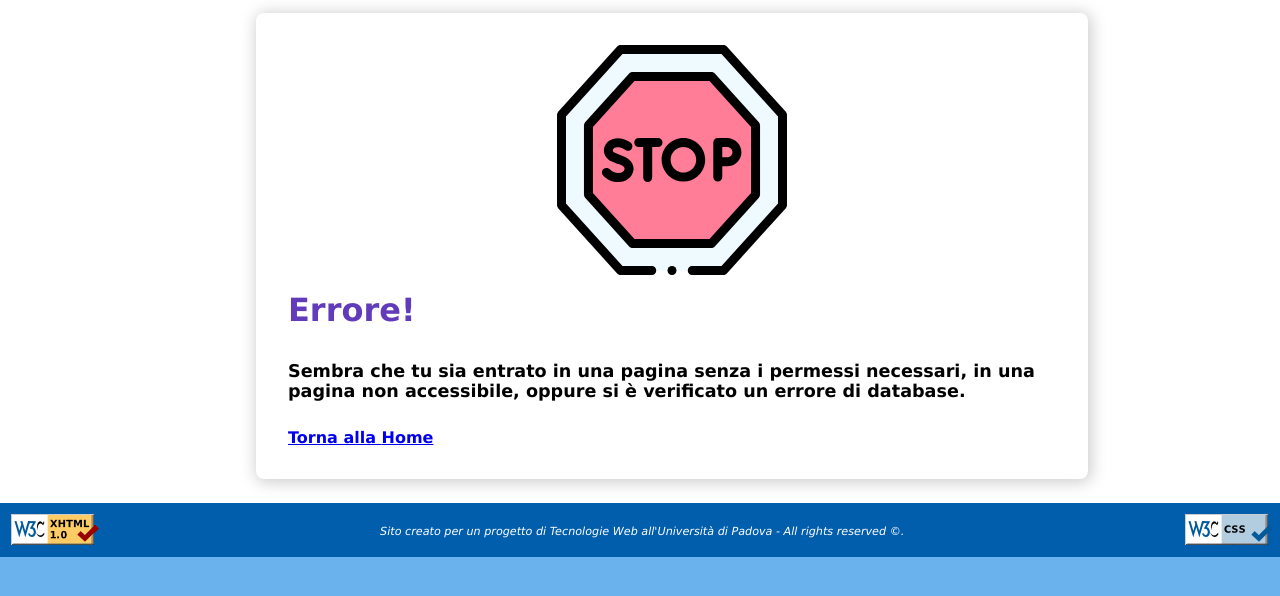
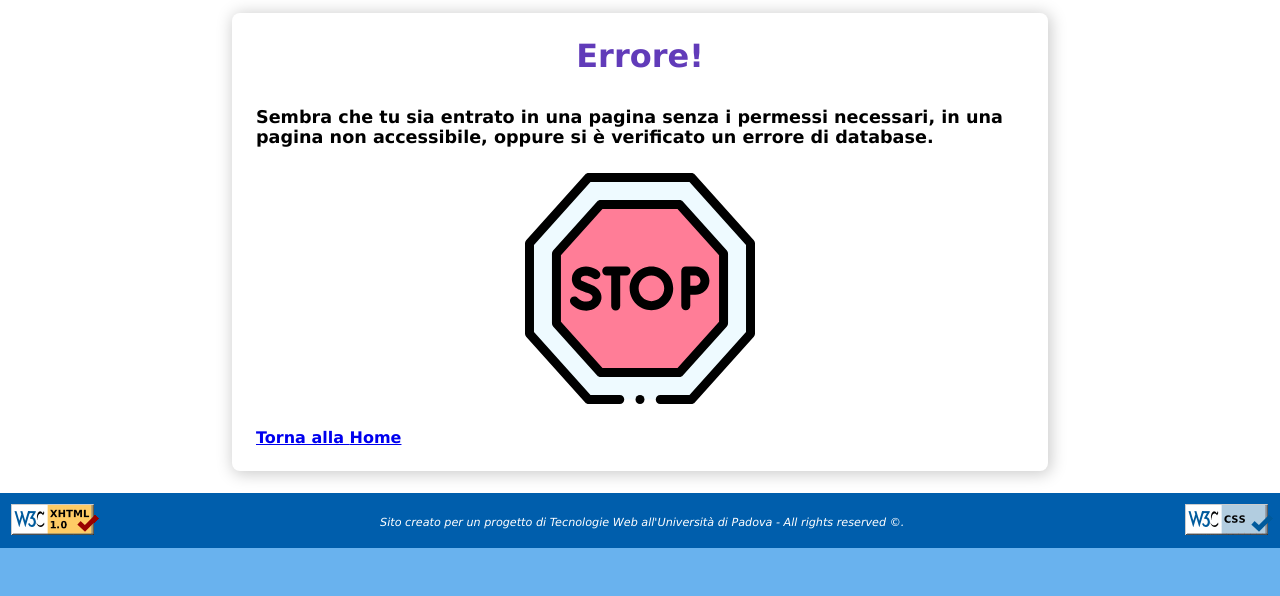
Before and after one commit to MicheleBaldisseri/TwoNotes, a PHP site: page /php/errorPage.php in a window 1280 px wide. Shown: the part 91-687 px from the top of the page. Run offline with PHP 8.4, Linux system fonts and the light colour scheme.

Commit message:
immagini in css

```diff
--- a/styles/stile.css
+++ b/styles/stile.css
@@ -70,6 +70,10 @@ h3{
 .navigazione ul li{
     display: inline;
     padding: 0.5em;
+}
+.image{
+    margin: 1em auto 0em;
+    width: 60%;
 }
 /*
 ============
@@ -183,13 +187,8 @@ SEZIONE ABOUT US
 #content_aboutUs p {
     font-size: 1.2em;
 }
-#content_aboutUs img{
-    display: block;
-    max-width: 30em;
-    max-height: 30em;
-    width: 70%;
-    height: 80%;
-    margin: auto;
+#AU_img{
+    content:url("../img/people_dance.png");
 }
 /*
 ================
@@ -222,6 +221,10 @@ SEZIONE CONTATTI
     margin: auto;
     margin-top: 1.5em;
     width: 35%;
+}
+#contatti_img{
+    content:url("../img/Support.png");
+    width: 40%;
 }
 /*
 ====================
@@ -612,35 +615,31 @@ SEZIONE FOOTER
 }
 /*
 ===============
-SEZIONE 404PAGE
+SEZIONE PAGINE ERRORI
 ===============
 */
-#error404{
-    width: 60%;
-    margin-left: 20%;
-    padding: 2em;
-    margin-top: 1.5em;
+#errorPage{
+    margin: 1.5em auto 1em;
+}
+#error404_img{
+    content:url("../img/404errore.png");
     margin-bottom: 1.5em;
 }
-#error404 img{
-    display: block;
-    margin: auto;
-    width: 80%;
+#errorPage_img{
+    content:url("../img/stop.svg");
+    width: 30%;
+    margin-bottom: 1.5em;
 }
-#error404 h2{
+#errorPage h2{
     color: #613bb9;
     font-size: 2em;
     margin-bottom: 1em;
 }
-#error404 p{
+#errorPage p{
     font-size: 1.1em;
     font-weight: bold;
     margin-top: 1em;
     margin-bottom: 1.5em;
-}
-#error404 #stopSign{
-    width: 30%;
-    margin-bottom: 1em;
 }
 /*
 ==========================
--- a/styles/stile_small.css
+++ b/styles/stile_small.css
@@ -62,9 +62,6 @@ SEZIONE GENERALE
 }
 .doubleColumns{
     columns: 1;
-}
-#content img{
-    display: none;
 }
 /*
 ====================
@@ -179,10 +176,7 @@ SEZIONE LOGIN
 .login{
     padding-bottom: 1.5em;
 }
-.login h2{
-    display: none;
-}
-.login img{
+.login h2, .login img{
     display: none;
 }
 .login h3{
--- a/views/404.html
+++ b/views/404.html
@@ -17,16 +17,16 @@
     </head>
     <body>
         <div id="header">
-            <a href="#error404" class="screenReaderOnly">Vai al contenuto</a>
+            <a href="#errorPage" class="screenReaderOnly">Vai al contenuto</a>
             <h1><span xml:lang="en">Two Notes</span></h1>
         </div>
 
-        <div id="error404" class="round_div shadow-div">
-            <img src="../img/404errore.png" alt=""/>
+        <div id="errorPage" class="sezione round_div shadow-div">
             <h2>Oops..qualcosa è andato storto!</h2>
             <p>La pagina che stavi cercando non esiste più.</p>
             <p>Il contenuto non è stato trovato perché non presente sul <span xml:lang="en">server</span>,
                 proveniente da un <span xml:lang="en">link</span> corrotto oppure determinato da un errore di digitazione.</p>
+            <div id="error404_img" class="image"></div>
             <a href="index.php">Torna alla <span xml:lang="en">Home</span></a>
         </div>
 
--- a/views/aboutUs.html
+++ b/views/aboutUs.html
@@ -50,7 +50,8 @@
             <p>
                 Buona permanenza!
             </p>
-            <img src="../img/people_dance.png" alt="" />
+
+            <div id="AU_img" class="image"></div>
 
             <a href="#menu" class="screenReaderOnly">Vai al menù</a>
         </div>
--- a/views/contatti.html
+++ b/views/contatti.html
@@ -42,10 +42,10 @@
             <p>La nostra <span xml:lang="en">e-mail</span> è: <a href="mailto:twonotes@twonotes.it">twonotes@twonotes.it</a>.</p>
 
             <h3>Telefono</h3>
-            <p>L'assistenza clienti è attiva dal lunedì al mercoledì dalle 09:00 alle 13:00
+            <p>L'assistenza utenti è attiva dal lunedì al mercoledì dalle 09:00 alle 13:00
                 al seguente numero <em class="noWrap">049 945517</em>.</p>
 
-            <img src="../img/Support.png" alt=""/>
+            <div id="contatti_img" class="image"></div>
 
             <a href="#menu" class="screenReaderOnly">Vai al menù</a>
         </div>
--- a/views/errorPage.html
+++ b/views/errorPage.html
@@ -17,15 +17,15 @@
 </head>
 <body>
     <div id="header">
-        <a href="#error404" class="screenReaderOnly">Vai al contenuto</a>
+        <a href="#errorPage" class="screenReaderOnly">Vai al contenuto</a>
         <h1><span xml:lang="en">Two Notes</span></h1>
     </div>
 
-    <div id="error404" class="round_div shadow-div">
-        <img src="../img/stop.svg" alt="Segnale di stop" id="stopSign"/>
+    <div id="errorPage" class="sezione round_div shadow-div">
         <h2>Errore!</h2>
         <p>Sembra che tu sia entrato in una pagina senza i permessi necessari, in una pagina non accessibile, oppure si è verificato un errore di <span xml:lang="en">database</span>.</p>
-        <a class="linkToButton" href="index.php">Torna alla <span xml:lang="en">Home</span></a>
+        <div id="errorPage_img" class="image"></div>
+        <a href="index.php">Torna alla <span xml:lang="en">Home</span></a>
     </div>
 
     <div id="footer">
```
Also changed, not shown: img/404errore.png.
